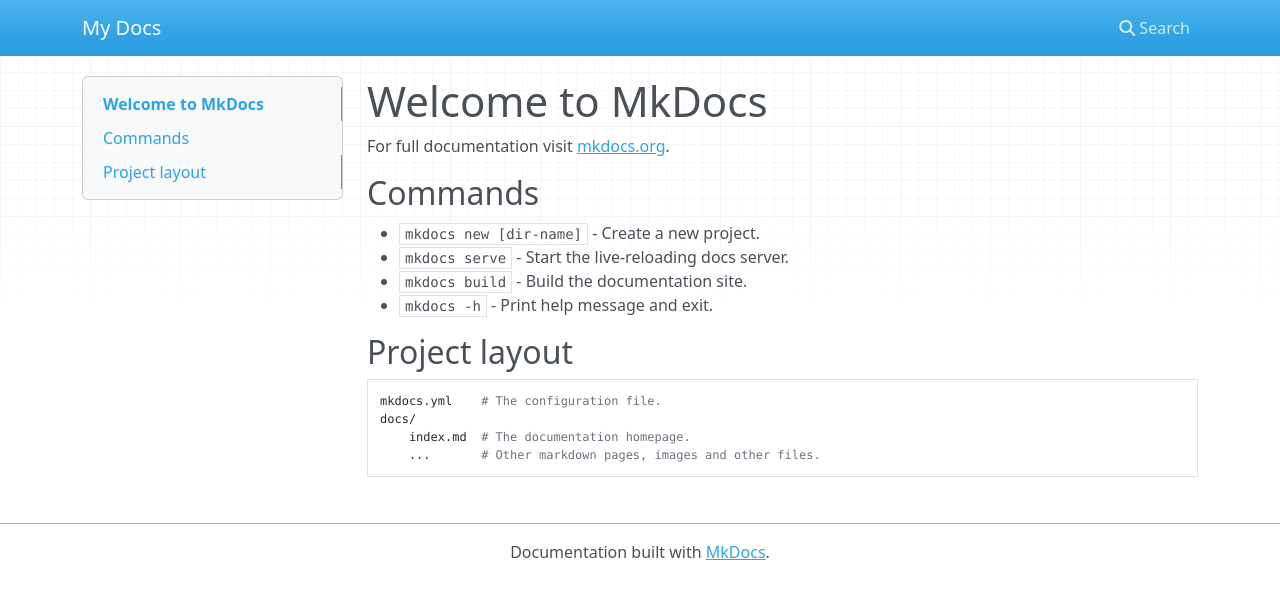
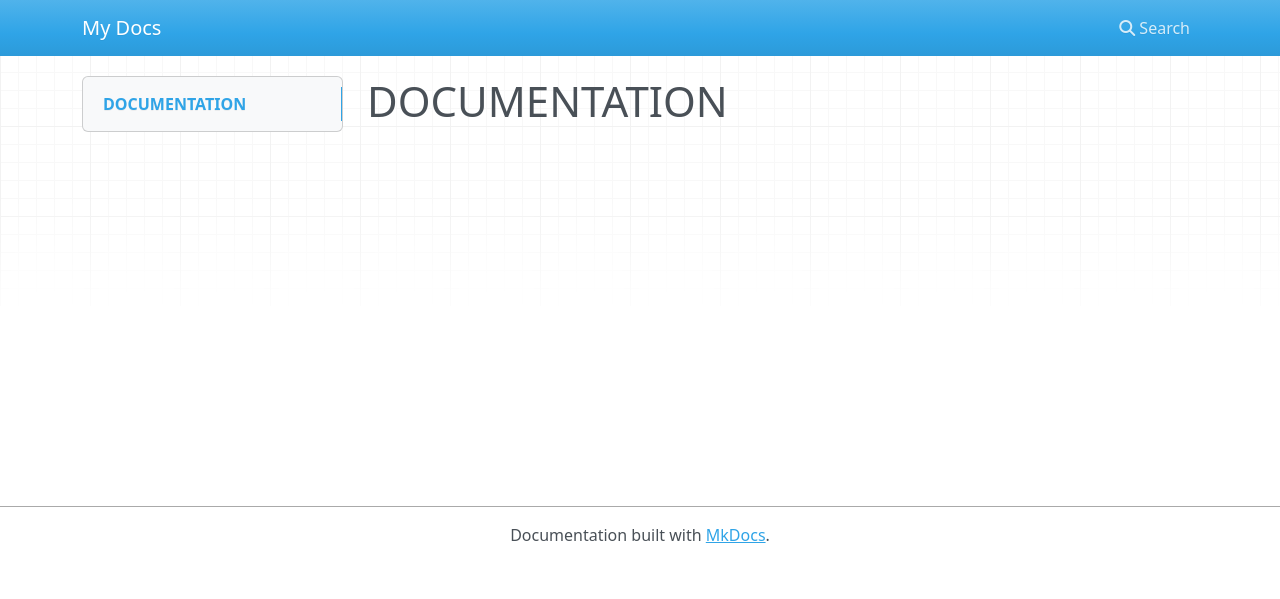
Before and after one commit to sixadmin/mkdocs, an MkDocs documentation site: the page built from docs/index.md, in a window 1280 px wide. Shown: the top 599 px of the page. Built offline with MkDocs 1.6.1, drawn with Linux system fonts in a browser that asks for light colours; nearby versions of some CDN libraries.

Commit message:
Change index.md

```diff
--- a/docs/index.md
+++ b/docs/index.md
@@ -1,17 +1 @@
-# Welcome to MkDocs
-
-For full documentation visit [mkdocs.org](https://www.mkdocs.org).
-
-## Commands
-
-* `mkdocs new [dir-name]` - Create a new project.
-* `mkdocs serve` - Start the live-reloading docs server.
-* `mkdocs build` - Build the documentation site.
-* `mkdocs -h` - Print help message and exit.
-
-## Project layout
-
-    mkdocs.yml    # The configuration file.
-    docs/
-        index.md  # The documentation homepage.
-        ...       # Other markdown pages, images and other files.
+# DOCUMENTATION
```
